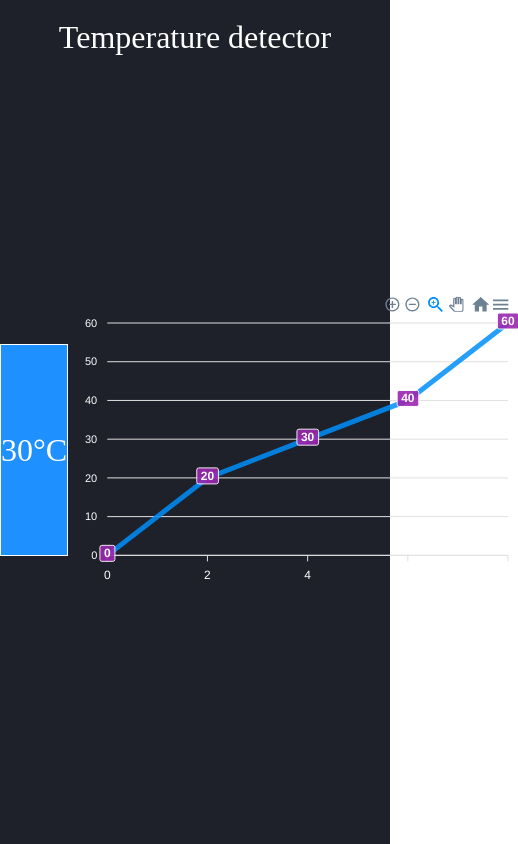
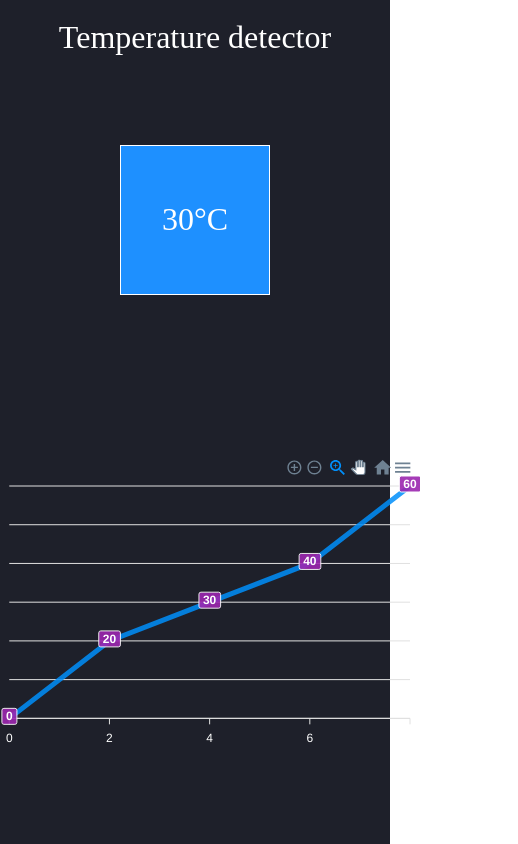
Before and after one commit to evellyn489/Estacao-meteorologica-usando-o-ESP32, a React (Vite) app: page / in a window 390 px wide. Shown: the whole page, 518 px wide, since content can reach past the window. Built offline with nearby package versions, Linux system fonts and the light colour scheme.

Commit message:
Responsividade da página

```diff
--- /dev/null
+++ b/src/styles/responsive.scss
@@ -0,0 +1,10 @@
+@media screen and (max-width: 768px) {
+    main.mainCard {
+      flex-direction: column;
+      align-items: stretch;
+
+      div.card {
+        width: 100%;
+      }
+    }
+}
--- a/src/styles/style.scss
+++ b/src/styles/style.scss
@@ -1,3 +1,5 @@
+@import 'responsive';
+
 div.conteiner {
     background-color: #1e202a;
 
@@ -28,7 +30,10 @@ div.conteiner {
 
     div.card {
         width: 18%;
-        height: 27%;
+        min-width: 150px;
+        min-height: 150px;
+
+        margin: 1rem;
 
         display: flex;
         justify-content: center;
```
